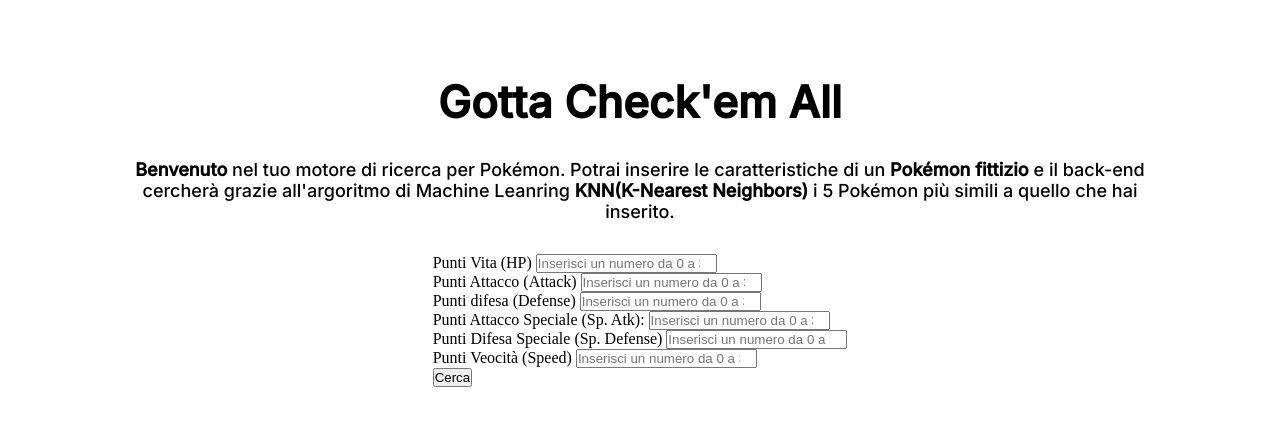
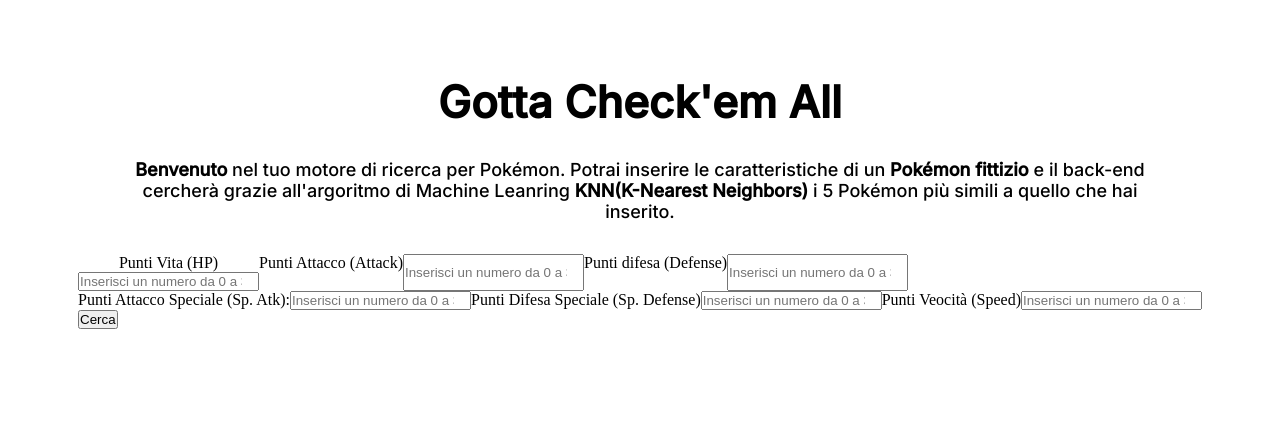
Before and after one commit to Luca-Landri/Gotta-Catch-em-All, a PHP site: page /static/index.html in a window 1280 px wide. Shown: the top 426 px of the page. Run offline with PHP 8.4, Linux system fonts and the light colour scheme.

Commit message:
inizio css del form

```diff
--- a/static/css/style.css
+++ b/static/css/style.css
@@ -2,7 +2,7 @@
 
 *{
     margin: 0px;
-    padding: 0px;
+    padding: 0px;;
 }
 
 #page{
@@ -30,3 +30,16 @@ h1{
 .bold{
     font-weight: bold;
 }
+
+.form-group{
+    display: flex;
+    flex-direction: row;
+
+}
+
+.form-element{
+    display: flex;
+    flex-direction: column;
+    align-items: center;
+    justify-content: center;
+}
--- a/static/index.html
+++ b/static/index.html
@@ -17,33 +17,35 @@
 
         <form>
             <div class="form-group">
+                <div class="form-element">
                 <label for="vita">Punti Vita (HP)</label>
                 <input type="number" placeholder="Inserisci un numero da 0 a 300">
-            </div>
-            <div class="form-group">
+                </div>
+
                 <label for="attacco">Punti Attacco (Attack)</label>
                 <input type="number" placeholder="Inserisci un numero da 0 a 300">
-            </div>
-            <div class="form-group">
+
+
                 <label for="difesa">Punti difesa (Defense)</label>
                 <input type="number" placeholder="Inserisci un numero da 0 a 300">
             </div>
             <div class="form-group">
                 <label for="attacco_speciale">Punti Attacco Speciale (Sp. Atk):</label>
                 <input type="number" placeholder="Inserisci un numero da 0 a 300">
-            </div>
-            <div class="form-group">
+
                 <label for="difesa_speciale">Punti Difesa Speciale (Sp. Defense)</label>
                 <input type="number" placeholder="Inserisci un numero da 0 a 300">
-            </div>
-            <div class="form-group">
+
+
                 <label for="velocita">Punti Veocità (Speed)</label>
                 <input type="number" placeholder="Inserisci un numero da 0 a 300">
             </div>
+                <div id="bottone">
+                    <button type="submit">Cerca</button>
+                </div>
 
-            <div class="form-group">
-                <button type="submit">Cerca</button>
-            </div>
+
+
         </form>
     </div>
     <url src="../static/js/script.js"></url>
```
